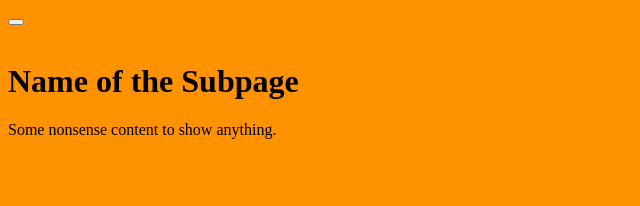
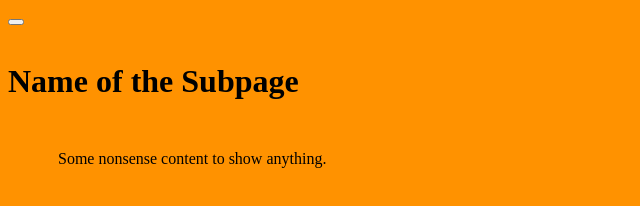
Before and after one commit to crzndx/AMOS-SS14-Group-3, a plain HTML site: page SolypManagementDashboard/SolypManagementDashboard/pages/newPageDummy/newDummyHTML.html in a window 1280 px wide. Shown: the whole page, without its empty margins (0-640 px from the left). Drawn offline with Linux system fonts and the light colour scheme.

Commit message:
css normalization

```diff
--- a/SolypManagementDashboard/SolypManagementDashboard/pages/newPageDummy/newDummyCSS.css
+++ b/SolypManagementDashboard/SolypManagementDashboard/pages/newPageDummy/newDummyCSS.css
@@ -1 +1,5 @@
 /* add all CSS changes specifically concerning the new subpage here*/
+
+.contentwrapper {
+    margin: 50px; /* TODO needs defined makeover that every page looks the same!*/
+}
```
